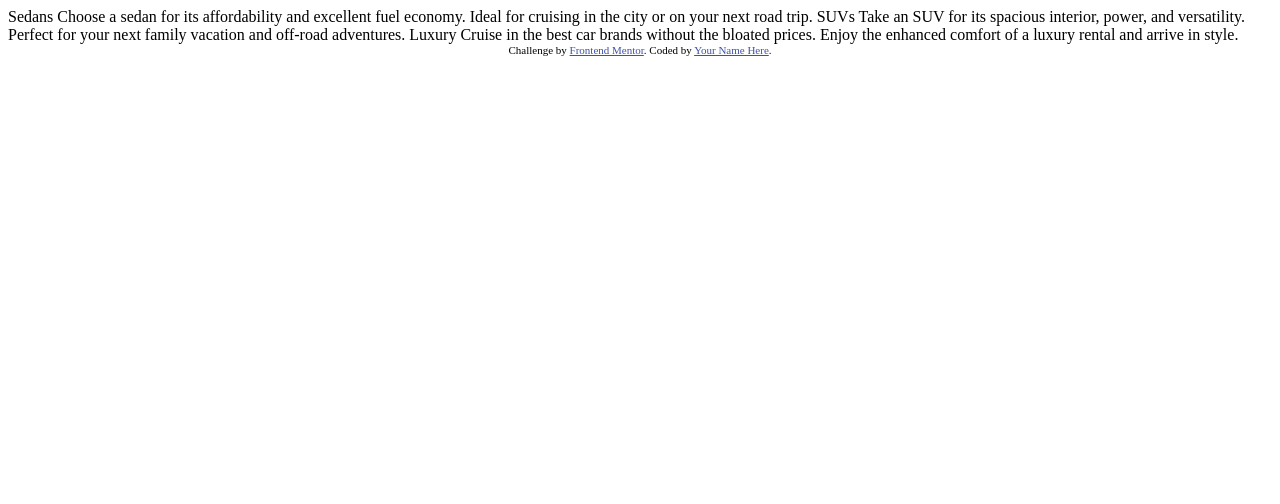
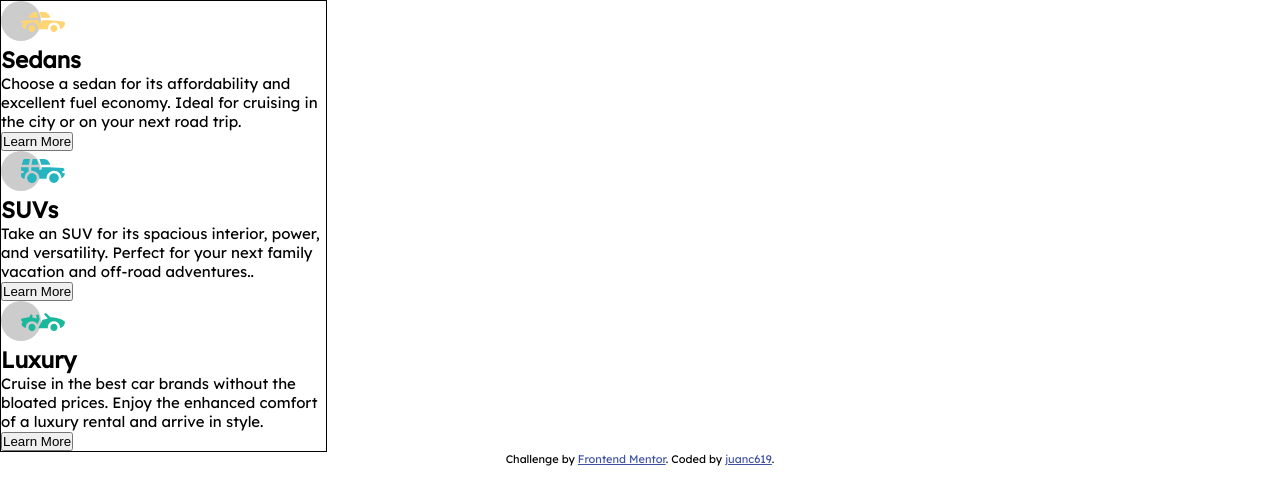
Before and after one commit to juanc619/CHALLENGE-7-Column-preview-card-component, a plain HTML site: page index.html in a window 1280 px wide. Drawn offline with Linux system fonts and the light colour scheme.

Commit message:
terminado index.html y agregando estilos

```diff
--- a/index.html
+++ b/index.html
@@ -2,35 +2,44 @@
 <html lang="en">
 <head>
   <meta charset="UTF-8">
-  <meta name="viewport" content="width=device-width, initial-scale=1.0"> <!-- displays site properly based on user's device -->
-
+  <meta name="viewport" content="width=device-width, initial-scale=1.0">
   <link rel="icon" type="image/png" sizes="32x32" href="./images/favicon-32x32.png">
+  <link rel="stylesheet" href="style.css">
 
   <title>Frontend Mentor | 3-column preview card component</title>
 
-  <!-- Feel free to remove these styles or customise in your own stylesheet 👍 -->
-  <style>
-    .attribution { font-size: 11px; text-align: center; }
-    .attribution a { color: hsl(228, 45%, 44%); }
-  </style>
 </head>
 <body>
 
-  Sedans
-  Choose a sedan for its affordability and excellent fuel economy. Ideal for cruising in the city
-  or on your next road trip.
+<section class="main-container">
+    <article id="sedans">
+      <img src="/images/icon-sedans.svg" alt="sedans icon">
+    <h2>Sedans</h2>
+    <p>Choose a sedan for its affordability and excellent fuel economy. Ideal for cruising in the city or on your next road trip.</p>
+    <button id="sedans-btn">Learn More</button>
+    </article>
 
-  SUVs
-  Take an SUV for its spacious interior, power, and versatility. Perfect for your next family vacation
-  and off-road adventures.
 
-  Luxury
-  Cruise in the best car brands without the bloated prices. Enjoy the enhanced comfort of a luxury
-  rental and arrive in style.
+  <article id="suvs">
+    <img src="/images/icon-suvs.svg" alt="suvs icon">
+  <h2>SUVs</h2>
+  <p>Take an SUV for its spacious interior, power, and versatility. Perfect for your next family vacation and off-road adventures..</p>
+  <button id="suvs-btn">Learn More</button>
+  </article>
 
-  <div class="attribution">
+  <article id="luxury">
+    <img src="/images/icon-luxury.svg" alt="luxury icon">
+  <h2>Luxury</h2>
+  <p>Cruise in the best car brands without the bloated prices. Enjoy the enhanced comfort of a luxury rental and arrive in style.</p>
+  <button id="luxury-btn">Learn More</button>
+  </article>
+
+</section>
+
+
+<footer class="footer">
     Challenge by <a href="https://www.frontendmentor.io?ref=challenge" target="_blank">Frontend Mentor</a>.
-    Coded by <a href="#">Your Name Here</a>.
-  </div>
+    Coded by <a href="https://github.com/juanc619">juanc619</a>.
+  </>
 </body>
 </html>
--- a/style.css
+++ b/style.css
@@ -0,0 +1,62 @@
+@import url('https://fonts.googleapis.com/css2?family=Big+Shoulders+Display:wght@700&family=Lexend+Deca&display=swap');
+
+:root {
+--Brightorange: hsl(31, 77%, 52%);
+--Darkcyan: hsl(184, 100%, 22%);
+--Verydarkcyan: hsl(179, 100%, 13%);
+--Transparentwhite :(paragraphs): hsla(0, 0%, 100%, 0.75);
+--Verylightgray :(background, headings, buttons): hsl(0, 0%, 95%);
+}
+
+* {
+    margin: 0;
+    padding: 0;
+}
+
+body {
+    font-size: 15px;
+    /* font-family: 'Big Shoulders Display', cursive; */
+    font-family: 'Lexend Deca', sans-serif;
+    background-color: var(--Verylightgray);
+}
+
+.main-container {
+    border: 1px solid black;
+    width: 325px;
+}
+
+
+
+
+
+
+
+
+
+
+
+
+
+
+
+
+
+
+
+
+
+
+
+
+
+
+
+
+
+
+
+.footer {
+    font-size: 11px;
+    text-align: center; }
+.footer a {
+    color: hsl(228, 45%, 44%); }
```
